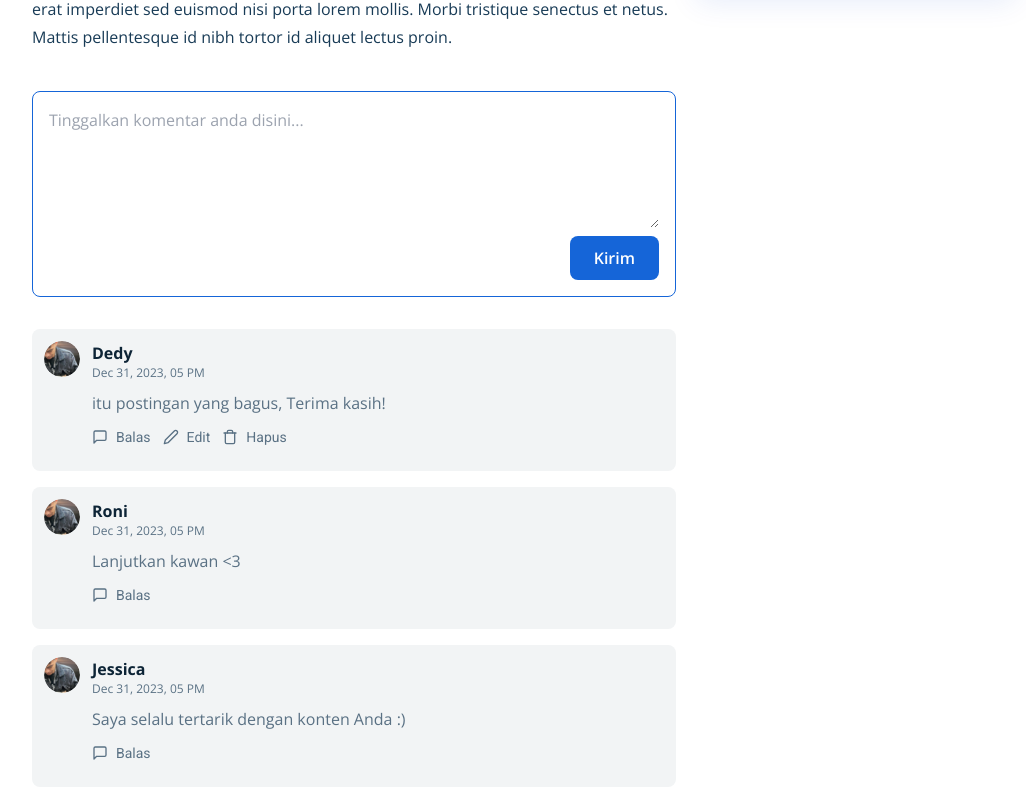
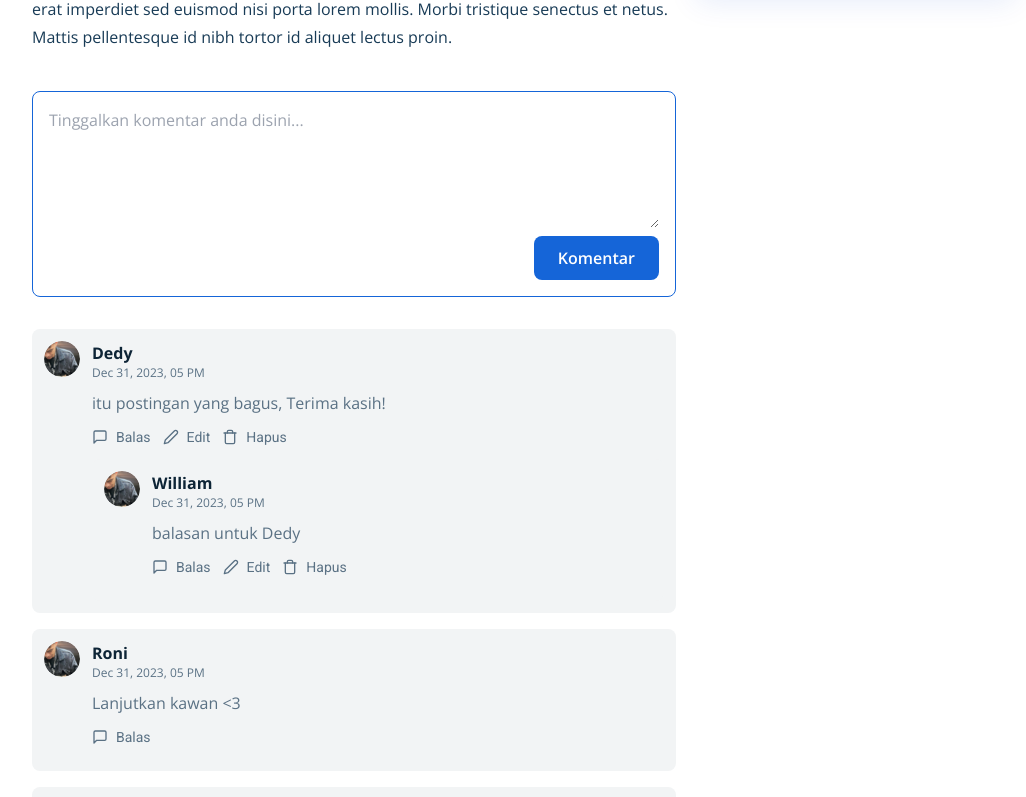
Before and after one commit to coder-sasena/wakandev-frontend, a React (Create React App) app: page /blog/1 in a window 1280 px wide. Shown: the part 695-1492 px from the top of the page, without its empty margins (116-1142 px from the left). Built offline with nearby package versions, Linux system fonts and the light colour scheme.

Commit message:
komentar

```diff
--- a/src/components/ArticleCard.jsx
+++ b/src/components/ArticleCard.jsx
@@ -9,7 +9,7 @@
       className={`rounded-xl overflow-hidden shadow-[rgba(7,_65,_210,_0.1)_0px_9px_30px] ${className}`}
     >
       <img
-        src={images.PostImage}
+        src={images.Post1Image}
         alt="title"
         className="w-full object-cover object-center h-auto md:h-52 lg:h-48 xl:h-60"
       />
--- a/src/components/comments/Comment.jsx
+++ b/src/components/comments/Comment.jsx
@@ -2,10 +2,33 @@
 import { FiMessageSquare, FiEdit2, FiTrash } from "react-icons/fi";
 
 import { images } from "../../constants";
+import CommentForm from "./CommentForm";
 
-const Comment = ({ comment, logginedUserId }) => {
+const Comment = ({
+  comment,
+  logginedUserId,
+  affectedComment,
+  setAffectedComment,
+  addComment,
+  parentId = null,
+  updateComment,
+  deleteComment,
+  replies,
+}) => {
   const isUserLoggined = Boolean(logginedUserId);
   const commentBelongsToUser = logginedUserId === comment.user._id;
+  const isReplying =
+    affectedComment &&
+    affectedComment.type === "replying" &&
+    affectedComment._id === comment._id;
+  const repliedCommentId = parentId ? parentId : comment._id;
+  const replyOnUserId = comment.user._id;
+  const isEditing =
+    affectedComment &&
+    affectedComment.type === "editing" &&
+    affectedComment._id === comment._id;
+  const editedCommentId = parentId ? parentId : comment._id;
+  const editOnUserId = comment.user._id;
 
   return (
     <div className="flex flex-nowrap items-start gap-x-3 bg-[#f2f4f5] p-3 rounded-lg">
@@ -26,29 +49,79 @@
             hour: "2-digit",
           })}
         </span>
-        <p className="font-opensans mt-[10px] text-dark-light">
-          {comment.desc}
-        </p>
+        {!isEditing && (
+          <p className="font-opensans mt-[10px] text-dark-light">
+            {comment.desc}
+          </p>
+        )}
+        {isEditing && (
+          <CommentForm
+            btnLabel="Update"
+            formSubmitHandler={(value) => updateComment(value, comment._id)}
+            formCancelHandler={() => setAffectedComment(null)}
+            initialText={comment.desc}
+          />
+        )}
         <div className="flex items-center gap-x-3 text-dark-light font-roboto text-sm mt-3 mb-3">
           {isUserLoggined && (
-            <button className="flex items-center space-x-2">
+            <button
+              className="flex items-center space-x-2"
+              onClick={() =>
+                setAffectedComment({ type: "replying", _id: comment._id })
+              }
+            >
               <FiMessageSquare className="w-4 h-auto" />
               <span>Balas</span>
             </button>
           )}
           {commentBelongsToUser && (
             <>
-              <button className="flex items-center space-x-2">
+              <button
+                className="flex items-center space-x-2"
+                onClick={() =>
+                  setAffectedComment({ type: "editing", _id: comment._id })
+                }
+              >
                 <FiEdit2 className="w-4 h-auto" />
                 <span>Edit</span>
               </button>
-              <button className="flex items-center space-x-2">
+              <button
+                className="flex items-center space-x-2"
+                onClick={() => deleteComment(comment._id)}
+              >
                 <FiTrash className="w-4 h-auto" />
                 <span>Hapus</span>
               </button>
             </>
           )}
         </div>
+        {isReplying && (
+          <CommentForm
+            btnLabel="Membalas"
+            formSubmitHandler={(value) =>
+              addComment(value, repliedCommentId, replyOnUserId)
+            }
+            formCancelHandler={() => setAffectedComment(null)}
+          />
+        )}
+        {replies.length > 0 && (
+          <div className="">
+            {replies.map((reply) => (
+              <Comment
+                key={reply._id}
+                addComment={addComment}
+                affectedComment={affectedComment}
+                setAffectedComment={setAffectedComment}
+                comment={reply}
+                deleteComment={deleteComment}
+                logginedUserId={logginedUserId}
+                replies={[]}
+                updateComment={updateComment}
+                parentId={comment._id}
+              />
+            ))}
+          </div>
+        )}
       </div>
     </div>
   );
--- a/src/components/comments/CommentForm.jsx
+++ b/src/components/comments/CommentForm.jsx
@@ -1,7 +1,12 @@
 import React, { useState } from "react";
 
-const CommentForm = ({ btnLabel, formSubmitHandler }) => {
-  const [value, setValue] = useState("");
+const CommentForm = ({
+  btnLabel,
+  formSubmitHandler,
+  formCancelHandler = null,
+  initialText = "",
+}) => {
+  const [value, setValue] = useState(initialText);
 
   const submitHandler = (e) => {
     e.preventDefault();
@@ -13,18 +18,28 @@
     <form onSubmit={submitHandler}>
       <div className="flex flex-col items-end border border-primary rounded-lg p-4">
         <textarea
-          className="w-full focus:outline-none"
+          className="w-full focus:outline-none bg-transparent"
           rows="5"
           placeholder="Tinggalkan komentar anda disini..."
           value={value}
           onChange={(e) => setValue(e.target.value)}
         />
-        <button
-          type="submit"
-          className="px-6 py-2.5 rounded-lg bg-primary text-white font-semibold mt-2"
-        >
-          {btnLabel}
-        </button>
+        <div className="flex items-start gap-x-2 pt-2">
+          {formCancelHandler && (
+            <button
+              onClick={formCancelHandler}
+              className="px-6 py-2.5 rounded-lg border border-red-500 text-red-500"
+            >
+              Cancel
+            </button>
+          )}
+          <button
+            type="submit"
+            className="px-6 py-2.5 rounded-lg bg-primary text-white font-semibold"
+          >
+            {btnLabel}
+          </button>
+        </div>
       </div>
     </form>
   );
--- a/src/components/comments/CommentsContainer.jsx
+++ b/src/components/comments/CommentsContainer.jsx
@@ -7,6 +7,7 @@
 const CommentsContainer = ({ className, logginedUserId }) => {
   const [comments, setComments] = useState([]);
   const mainComments = comments.filter((comment) => comment.parent === null);
+  const [affectedComment, setAffectedComment] = useState(null);
 
   console.log(comments);
 
@@ -19,7 +20,7 @@
 
   const addCommentHandler = (value, parent = null, replyOnUser = null) => {
     const newComment = {
-      _id: "10",
+      _id: Math.random().toString(),
       user: {
         _id: "a",
         name: "Dedy",
@@ -28,22 +29,61 @@
       post: "1",
       parent: parent,
       replyOnUser: replyOnUser,
-      createdAt: "2023-12-31T17:22:05.092+0000",
+      createdAt: new Date().toISOString(),
     };
     setComments((curState) => {
       return [newComment, ...curState];
     });
+    setAffectedComment(null);
+  };
+
+  const updateCommentHandler = (value, commentId) => {
+    const updatedComments = comments.map((comment) => {
+      if (comment._id === commentId) {
+        return { ...comment, desc: value };
+      }
+      return comment;
+    });
+    setComments(updatedComments);
+    setAffectedComment(null);
+  };
+
+  const deleteCommentHandler = (commentId) => {
+    const updatedComments = comments.filter((comment) => {
+      return comment._id !== commentId;
+    });
+    setComments(updatedComments);
+  };
+
+  const getRepliesHandler = (commentId) => {
+    return comments
+      .filter((comment) => comment.parent === commentId)
+      .sort((a, b) => {
+        return (
+          new Date(a.createdAt).getTime() - new Date(b.createdAt).getTime()
+        );
+      });
   };
 
   return (
     <div className={`${className}`}>
       <CommentForm
-        btnLabel="Kirim"
+        btnLabel="Komentar"
         formSubmitHandler={(value) => addCommentHandler(value)}
       />
       <div className="space-y-4 mt-8">
         {mainComments.map((comment) => (
-          <Comment comment={comment} logginedUserId={logginedUserId} />
+          <Comment
+            key={comment._id}
+            comment={comment}
+            logginedUserId={logginedUserId}
+            affectedComment={affectedComment}
+            setAffectedComment={setAffectedComment}
+            addComment={addCommentHandler}
+            updateComment={updateCommentHandler}
+            deleteComment={deleteCommentHandler}
+            replies={getRepliesHandler(comment._id)}
+          />
         ))}
       </div>
     </div>
```
